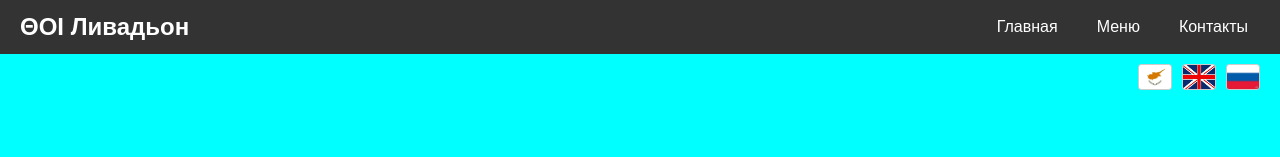
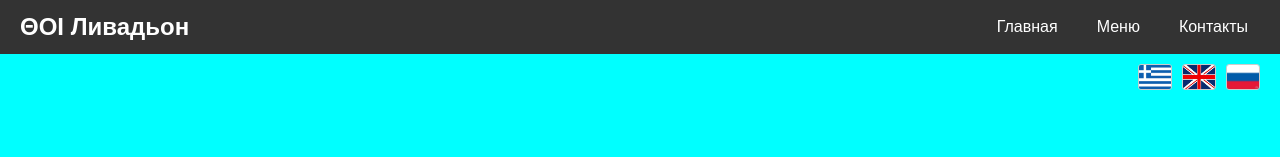
Before and after one commit to GeorgeKyriakou27/-, a website: page MenuRussian.html in a window 1280 px wide. Shown: the top 157 px of the page. Drawn offline with Linux system fonts and the light colour scheme.

Commit message:
Update MenuRussian.html

```diff
--- a/MenuRussian.html
+++ b/MenuRussian.html
@@ -20,7 +20,7 @@
   </div>
 
   <div class="language-flags">
-    <a href="MenuGreek.html"><img src="cyprus.webp" alt="Greek (Cyprus)" title="Ελληνικά" /></a>
+    <a href="MenuGreek.html"><img src="Greece.jpg" alt="Greek (Cyprus)" title="Ελληνικά" /></a>
     <a href="MenuEnglish.html"><img src="UK.webp" alt="English (UK)" title="English" /></a>
     <a href="MenuRussian.html"><img src="Russian.webp" alt="Russian" title="Русский" /></a>
   </div>
```
